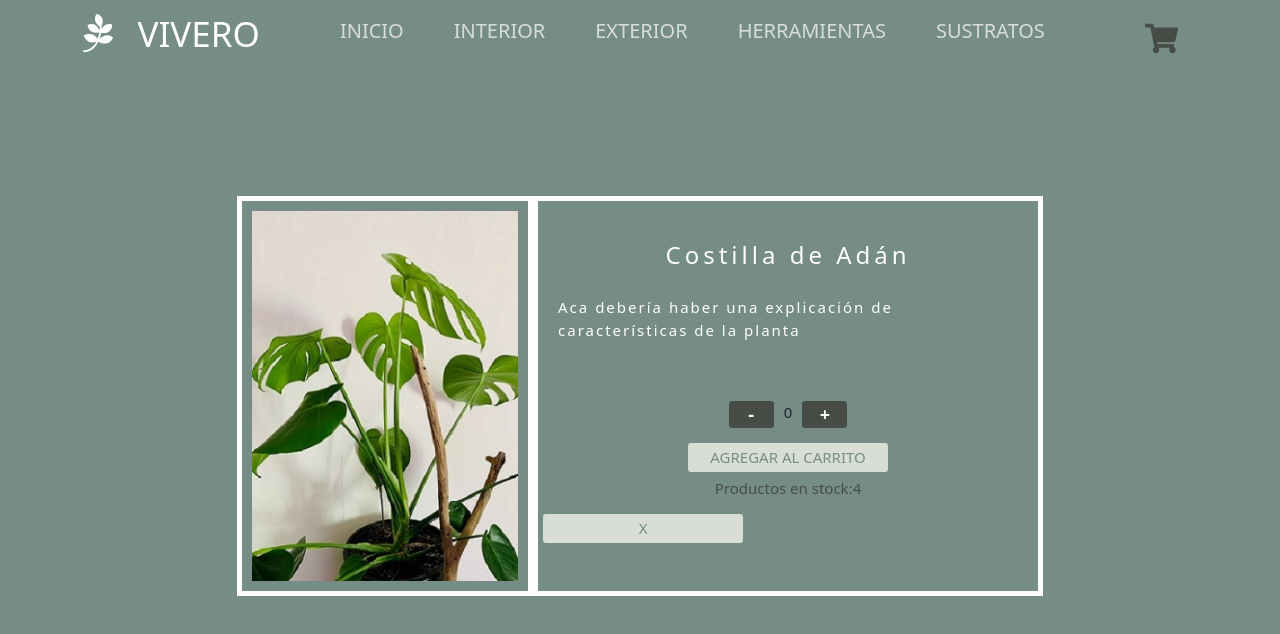
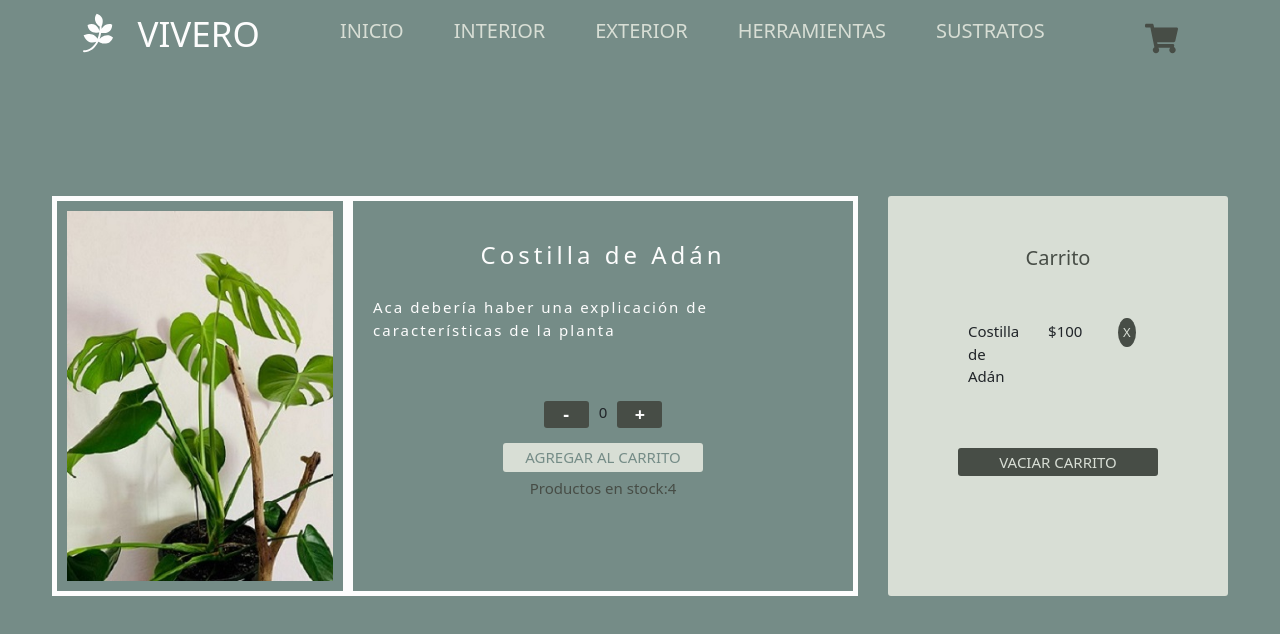
Before and after one commit to mariaflorenciaferreira/my-app, a React (Create React App) app: page /item/1 in a window 1280 px wide. Both pictures are taken after a click on the button "AGREGAR AL CARRITO". Shown: the top 634 px of the page. Built offline with nearby package versions, Linux system fonts and the light colour scheme.

Commit message:
Desafío 9: CartContext

```diff
--- a/src/components/ItemDetail.js
+++ b/src/components/ItemDetail.js
@@ -34,12 +34,12 @@ const ItemDetail = (props)=>{
               <ItemCount onAdd={getCount} init={0} stock={props.item.stock} />
 
 
-             <button className="counterBtn" id="empty" onClick={()=>removeItem(props)} > X </button>
-                </div>
 
-                {/* <div>
-                    <Cart key={props.item.id}></Cart>
-                </div> */}
+            </div>
+
+            <div className="cartDetail">
+                <Cart key={props.item.id}></Cart>
+            </div>
 
 
         </div>
--- a/src/pages/Cart.js
+++ b/src/pages/Cart.js
@@ -10,14 +10,23 @@ const Cart=()=>{
 
     return (
         <>
-            <h2>Carrito</h2>
+            <h2 className="cartTitle">Carrito</h2>
+
+          {cart.map(item=>(
+
+            <div key={item.product.item.id} className="productCartCont">
+
+                <p className="cartItem">{item.product.item.name}</p>
+                <p className="cartItem">${item.product.item.price}</p>
+
+                <button className="deleteItemBtn" id="empty" onClick={()=>removeItem(item.product)} > X </button>
+
+            </div>
+
+          ))}
 
 
-
-
-
-
-            <button className="counterBtn" id="empty" onClick={clear} > VACIAR CARRITO</button>
+            <button className="clearBtn" id="empty" onClick={clear} > VACIAR CARRITO</button>
 
 
         </>
--- a/src/styles.scss
+++ b/src/styles.scss
@@ -26,6 +26,10 @@ html{
 .navBar{
 background-color:$cuaternary-color;
 
+}
+
+.roundedBorder{
+    border-radius: 0.3rem;
 }
 
 .brandText{
@@ -106,13 +110,13 @@ li{
 
 
 .cartItemsBtn{
+    @extend .roundedBorder;
     width: 45px;
     font-size: 18px;
     font-weight: bold;
     background-color: $ternary-color ;
     color: $primary-color ;
     border: none;
-    border-radius: 3px;
     margin: 0rem 1rem 1rem 1rem ;
 }
 
@@ -153,7 +157,6 @@ li{
 
 
 .productsSection{
-
     display: flex;
     height: fit-content;
     flex-wrap: wrap;
@@ -197,12 +200,12 @@ li{
     }
 
 .openProduct{
+    @extend .roundedBorder;
     background-color:$cuaternary-color ;
     color:$primary-color ;
     width:20rem;
     font-size: 1.5rem;
     border: none;
-    border-radius: 0.3rem;
     text-decoration: none;
     margin-left: 19%;
 
@@ -222,8 +225,8 @@ color:$ternary-color ;
 }
 
 .itemDetail{
-    border: solid $primary-color 0.5rem;
-    height: 40rem;
+
+    border: solid $primary-color 0.5rem;    height: 40rem;
     margin: 12rem 0rem 2rem 0rem;
 }
 
@@ -233,6 +236,7 @@ color:$ternary-color ;
 }
 
 .detailImg{
+
     height: 100%;
     border: solid $primary-color 0.5rem;
     padding: 1rem;
@@ -257,3 +261,60 @@ color:$ternary-color ;
     margin-bottom: 4rem;
 
 }
+
+.cartDetail{
+    @extend .roundedBorder;
+    float: right;
+    margin: 12rem 0rem 2rem 3rem;
+    padding: 5rem;
+    justify-content: center;
+    background-color: $secondary-color;
+
+}
+
+.cartTitle{
+    text-align: center;
+    font-size: 2rem;
+    margin-bottom:4rem ;
+}
+
+.productCartCont{
+    display: flex;
+
+}
+
+.cartItem{
+    font-size: 1.5rem;
+    margin:1rem 0rem 1rem 3rem;
+    width: 5rem;
+
+}
+
+
+
+.deleteItemBtn{
+    margin:0.75rem 2rem;
+    background-color:  $ternary-color;
+    font-size: 1.3rem;
+    border: none;
+    border-radius: 50%;
+    height: min-content;
+    color:$secondary-color;
+    text-align: center;
+    padding: 0.5rem;
+}
+
+
+.clearBtn{
+
+    font-size: 1.5rem;
+    padding: 0.3rem;
+    width: 200px;
+    margin: 5rem 2rem 0rem 2rem;
+    border: none;
+    background-color:$ternary-color ;
+    color: $secondary-color;
+    border-radius: 3px;
+
+
+}
```
